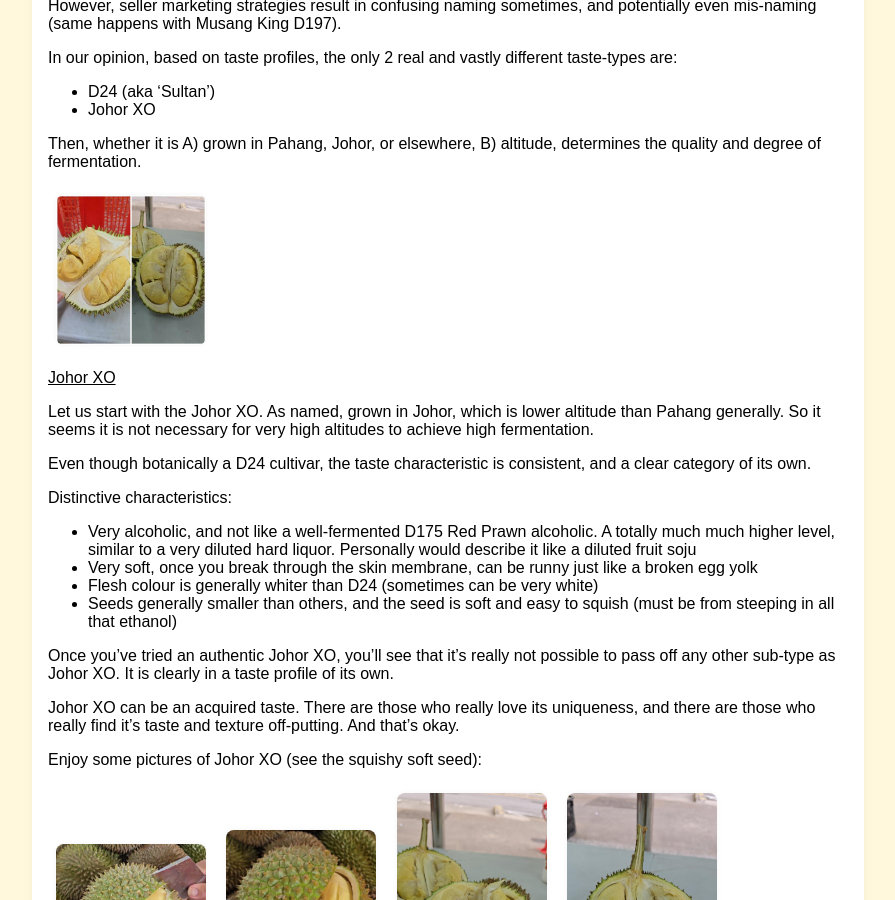
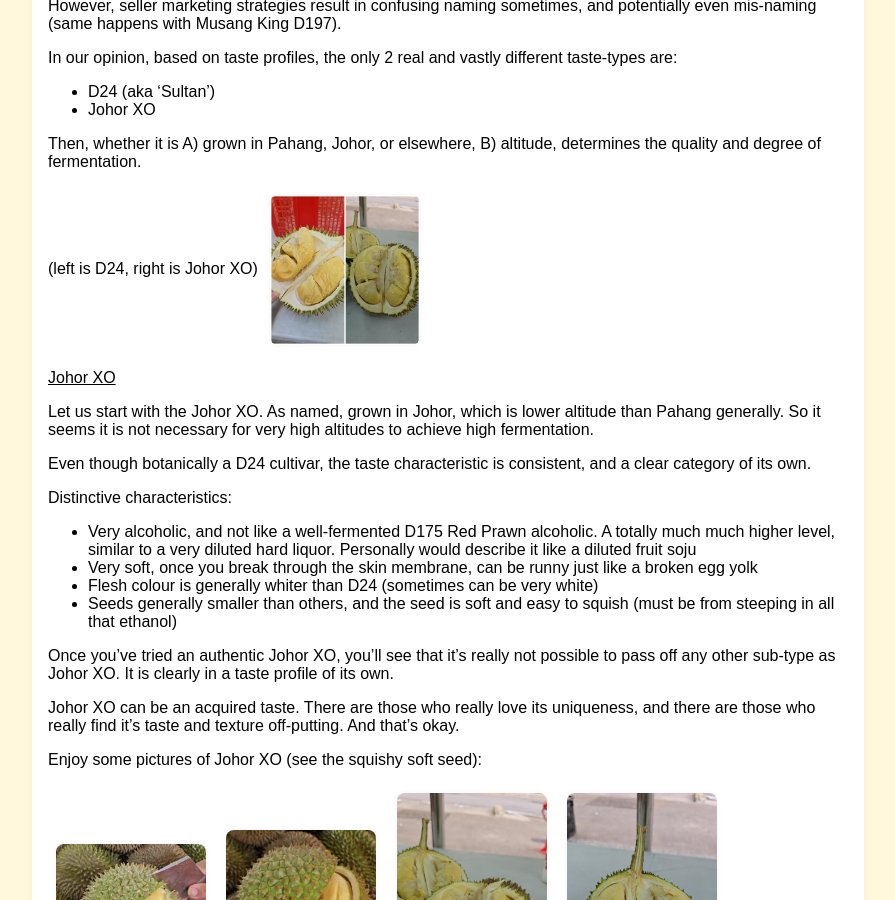
Before and after one commit to yensan57/flabbybeagle, a Jekyll site: the page built from _posts/2025-10-12-pahang-johor-d24-xo.md, in a window 1280 px wide and 900 px high, scrolled down 668 px. Shown: the whole window, without its empty margins (192-1087 px from the left). Built offline with Jekyll 4.4.1, drawn with Linux system fonts in a browser that asks for light colours.

Commit message:
Update 2025-10-12-pahang-johor-d24-xo.md

```diff
--- a/_posts/2025-10-12-pahang-johor-d24-xo.md
+++ b/_posts/2025-10-12-pahang-johor-d24-xo.md
@@ -19,6 +19,7 @@ In our opinion, based on taste profiles, the only 2 real and vastly different ta
 
 Then, whether it is A) grown in Pahang, Johor, or elsewhere, B) altitude, determines the quality and degree of fermentation.
 
+(left is D24, right is Johor XO)
 <img src="/assets/images/2025-10-12/d24_xo_photo_collage_small.jpg" class="small-img" alt="d24_xo_collage">
 
 <u>Johor XO</u>
```
